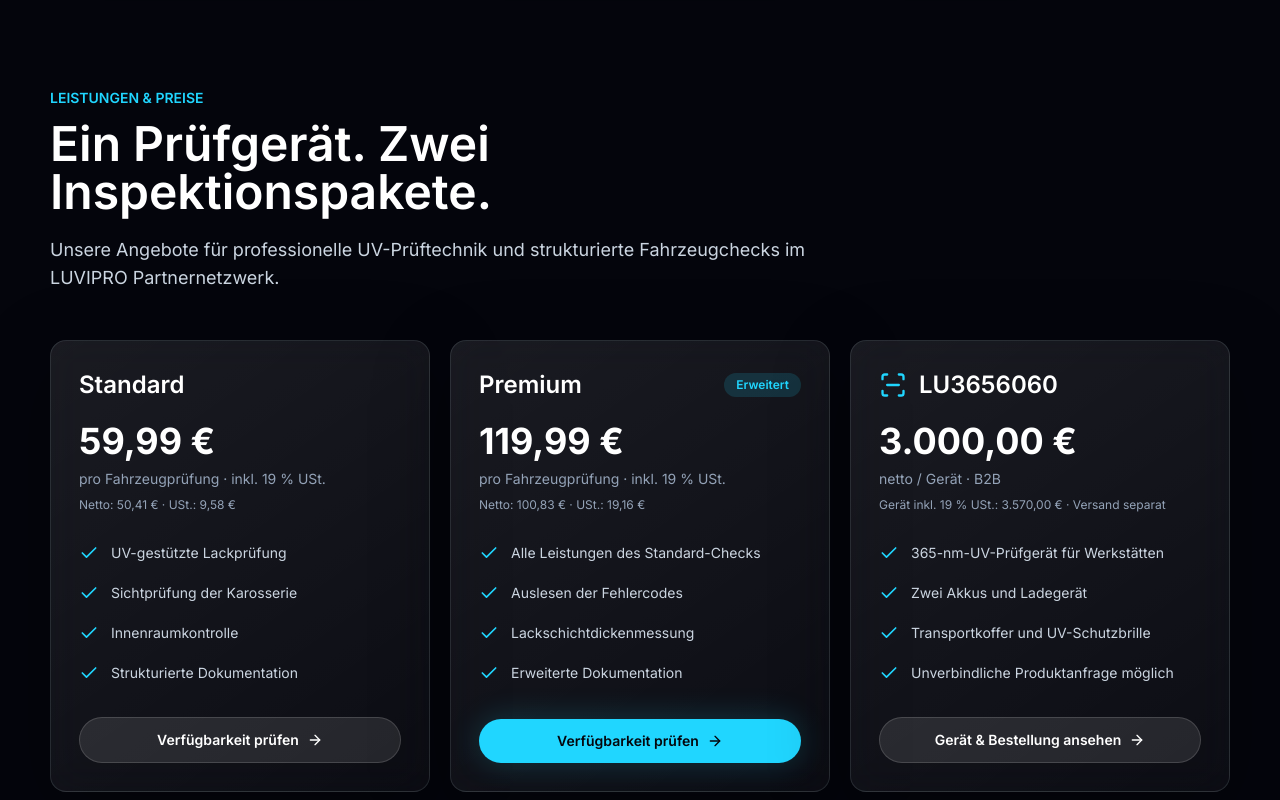
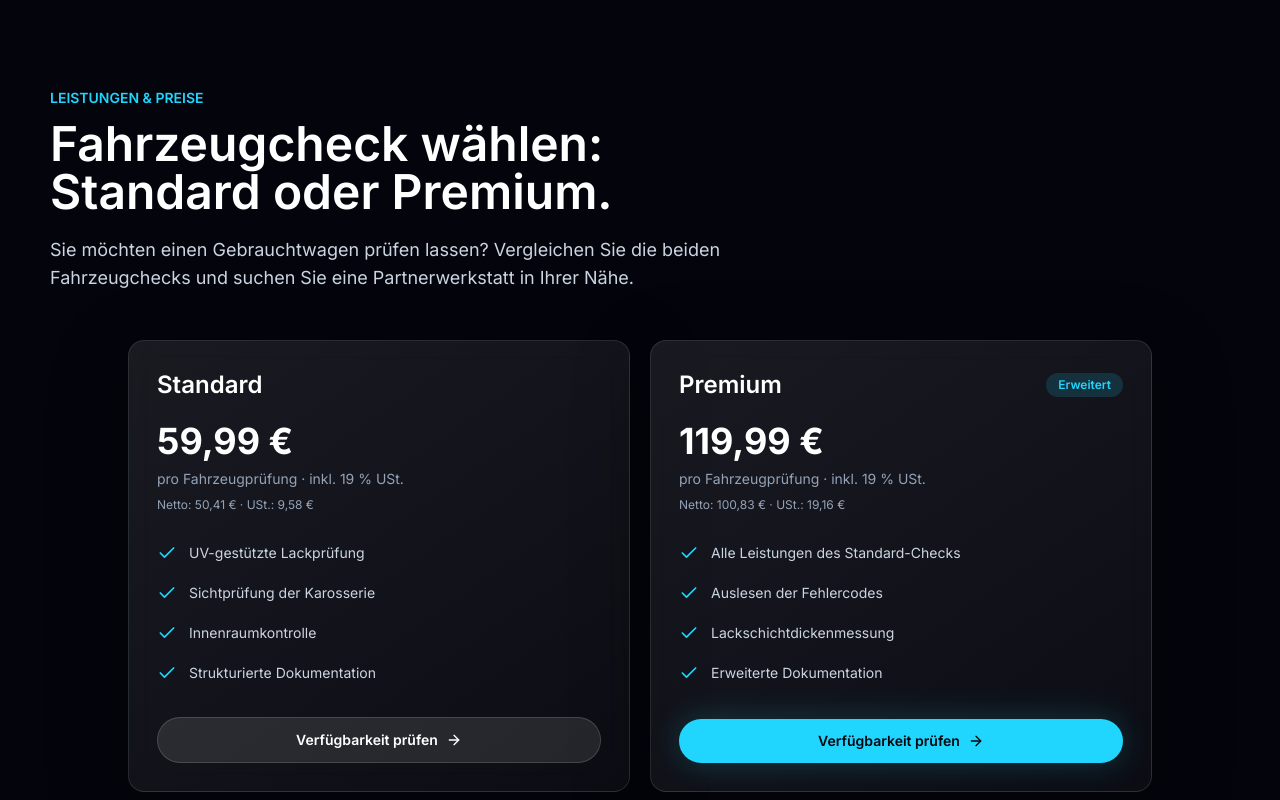
Before and after one commit to Diaa6969/luvipro-website, a Next.js app: page / in a window 1280 px wide. Shown: the part 4980-5780 px from the top of the page. Built offline with nearby package versions, Linux system fonts and the light colour scheme.

Commit message:
Show only Standard/Premium vehicle-check pricing on homepage; relocate LU3656060 device offer to B2B pricing

```diff
--- a/src/components/sections/pricing.tsx
+++ b/src/components/sections/pricing.tsx
@@ -6,20 +6,53 @@ import { DEVICE, formatEuro } from "@/lib/store";
 import { INSPECTION_SERVICES, INSPECTION_PRICING_NOTE } from "@/lib/inspection-pricing";
 import { calculateInvoicePricing, moneyEUR } from "@/lib/invoicing/prices";
 
-type PricingProps = { id?: string; embedded?: boolean };
+type PricingProps = { id?: string; embedded?: boolean; audience?: "customer" | "partner" };
 
-export function Pricing({ id = "pricing", embedded = false }: PricingProps) {
+export function Pricing({ id = "pricing", embedded = false, audience = "customer" }: PricingProps) {
+  if (audience === "partner") return <section id={id} className={`scroll-mt-24 ${embedded ? "bg-midnight py-20 sm:py-24" : "bg-obsidian py-24"}`}><div className="section-shell">
+    <Reveal><SectionHeading eyebrow="Für Werkstätten & Unternehmen" title="LU3656060: Gerät und Konditionen für Profis." description="Gerätepreis, Ausstattung und Bestellanfrage für gewerbliche LUVIPRO Partner. Die Geräteinformationen sind bewusst von den Fahrzeugcheck-Angeboten für Privatkunden getrennt." /></Reveal>
+    <div className="mt-10 max-w-xl"><Reveal delay={0.16}>
+            <div className="glass-panel flex h-full flex-col rounded-2xl p-6 sm:p-7">
+              <div className="flex items-center gap-3">
+                <ScanLine className="h-7 w-7 text-pulse" />
+                <p className="font-[var(--font-space-grotesk)] text-2xl font-semibold">LU3656060</p>
+              </div>
+              <p className="mt-5 font-[var(--font-space-grotesk)] text-4xl font-bold text-white">
+                {formatEuro(DEVICE.unitPriceNetCents)}
+              </p>
+              <p className="mt-2 text-sm text-slate-400">netto / Gerät · B2B</p>
+              <p className="mt-2 text-xs text-slate-400">Gerät inkl. 19 % USt.: {moneyEUR(calculateInvoicePricing("device").lines[0].grossCents)} · Versand separat</p>
+              <div className="mt-7 flex-1 space-y-4">
+                {[
+                  "365-nm-UV-Prüfgerät für Werkstätten",
+                  "Zwei Akkus und Ladegerät",
+                  "Transportkoffer und UV-Schutzbrille",
+                  "Unverbindliche Produktanfrage möglich",
+                ].map((feature) => (
+                  <div key={feature} className="flex items-start gap-3 text-sm leading-6 text-slate-300">
+                    <Check className="mt-0.5 h-5 w-5 shrink-0 text-pulse" />
+                    <span>{feature}</span>
+                  </div>
+                ))}
+              </div>
+              <CtaLink href="/order?mode=preorder" variant="secondary" className="mt-8 gap-2">
+                Gerät unverbindlich anfragen <ArrowRight className="h-4 w-4" />
+              </CtaLink>
+            </div>
+          </Reveal></div>
+  </div></section>;
+
   return (
     <section id={id} className={`scroll-mt-24 ${embedded ? "bg-midnight py-20 sm:py-24" : "bg-obsidian py-24"}`}>
       <div className="section-shell">
         <Reveal>
           <SectionHeading
             eyebrow="Leistungen & Preise"
-            title="Ein Prüfgerät. Zwei Inspektionspakete."
-            description="Unsere Angebote für professionelle UV-Prüftechnik und strukturierte Fahrzeugchecks im LUVIPRO Partnernetzwerk."
+            title="Fahrzeugcheck wählen: Standard oder Premium."
+            description="Sie möchten einen Gebrauchtwagen prüfen lassen? Vergleichen Sie die beiden Fahrzeugchecks und suchen Sie eine Partnerwerkstatt in Ihrer Nähe."
           />
         </Reveal>
-        <div className="mt-12 grid gap-5 lg:grid-cols-3">
+        <div className="mx-auto mt-12 grid max-w-5xl gap-5 md:grid-cols-2">
           {INSPECTION_SERVICES.map((plan, index) => (
             <Reveal key={plan.id} delay={index * 0.08}>
               <div className={`glass-panel flex h-full flex-col rounded-2xl p-6 sm:p-7 ${plan.id === "premium" ? "border-pulse/40" : ""}`}>
@@ -46,35 +79,6 @@ export function Pricing({ id = "pricing", embedded = false }: PricingProps) {
               </div>
             </Reveal>
           ))}
-          <Reveal delay={0.16}>
-            <div className="glass-panel flex h-full flex-col rounded-2xl p-6 sm:p-7">
-              <div className="flex items-center gap-3">
-                <ScanLine className="h-7 w-7 text-pulse" />
-                <p className="font-[var(--font-space-grotesk)] text-2xl font-semibold">LU3656060</p>
-              </div>
-              <p className="mt-5 font-[var(--font-space-grotesk)] text-4xl font-bold text-white">
-                {formatEuro(DEVICE.unitPriceNetCents)}
-              </p>
-              <p className="mt-2 text-sm text-slate-400">netto / Gerät · B2B</p>
-              <p className="mt-2 text-xs text-slate-400">Gerät inkl. 19 % USt.: {moneyEUR(calculateInvoicePricing("device").lines[0].grossCents)} · Versand separat</p>
-              <div className="mt-7 flex-1 space-y-4">
-                {[
-                  "365-nm-UV-Prüfgerät für Werkstätten",
-                  "Zwei Akkus und Ladegerät",
-                  "Transportkoffer und UV-Schutzbrille",
-                  "Unverbindliche Produktanfrage möglich",
-                ].map((feature) => (
-                  <div key={feature} className="flex items-start gap-3 text-sm leading-6 text-slate-300">
-                    <Check className="mt-0.5 h-5 w-5 shrink-0 text-pulse" />
-                    <span>{feature}</span>
-                  </div>
-                ))}
-              </div>
-              <CtaLink href="/products" variant="secondary" className="mt-8 gap-2">
-                Gerät & Bestellung ansehen <ArrowRight className="h-4 w-4" />
-              </CtaLink>
-            </div>
-          </Reveal>
         </div>
         <p className="mt-7 text-sm leading-7 text-slate-400">{INSPECTION_PRICING_NOTE}</p>
       </div>
```
